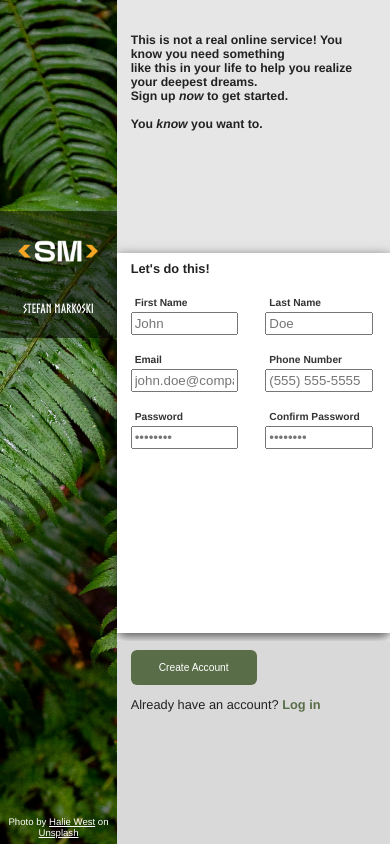
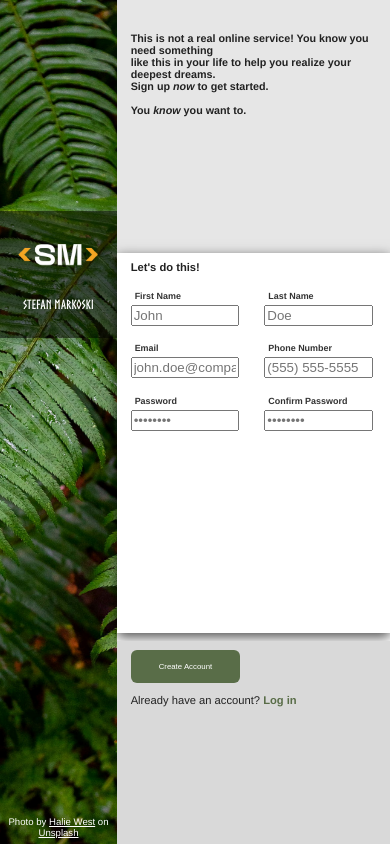
Before and after one commit to stefanmarkoski1/Sign-up-Form, a plain HTML site: page index.html in a window 390 px wide. Drawn offline with Linux system fonts and the light colour scheme.

Commit message:
Smaller Text

```diff
--- a/index.html
+++ b/index.html
@@ -250,7 +250,6 @@
 	.Logo {
 		flex-direction: column;    /* stack logo above text */
 		font-size: 0.8em;
-		gap: 0.5em;
 	}
 
 	.LogoImg img {
@@ -270,7 +269,7 @@
 	}
 
 	.ContentText p {
-	  font-size: 0.8em;
+	  font-size: 0.7em;
 	}
 
 
@@ -278,7 +277,7 @@
 	.BottomContentText
 	{
 
-		font-size: 0.8em;
+		font-size: 0.7em;
 
 
 	}
@@ -293,7 +292,7 @@
 	.FormContent
 	{
 
-		font-size: 0.8em;
+		font-size: 0.7em;
 
 	}
 
@@ -301,18 +300,18 @@
 	.FormTitle
 	{
 
-		font-size: 0.8em;
+		font-size: 0.7em;
 
 	}
 
 	.Button {
-	  font-size: 0.8em;
+	  font-size: 0.7em;
 
 	}
 
 	input
 	{
-		padding: 2px;
+		padding: 1px;
 
 
 	}
```
